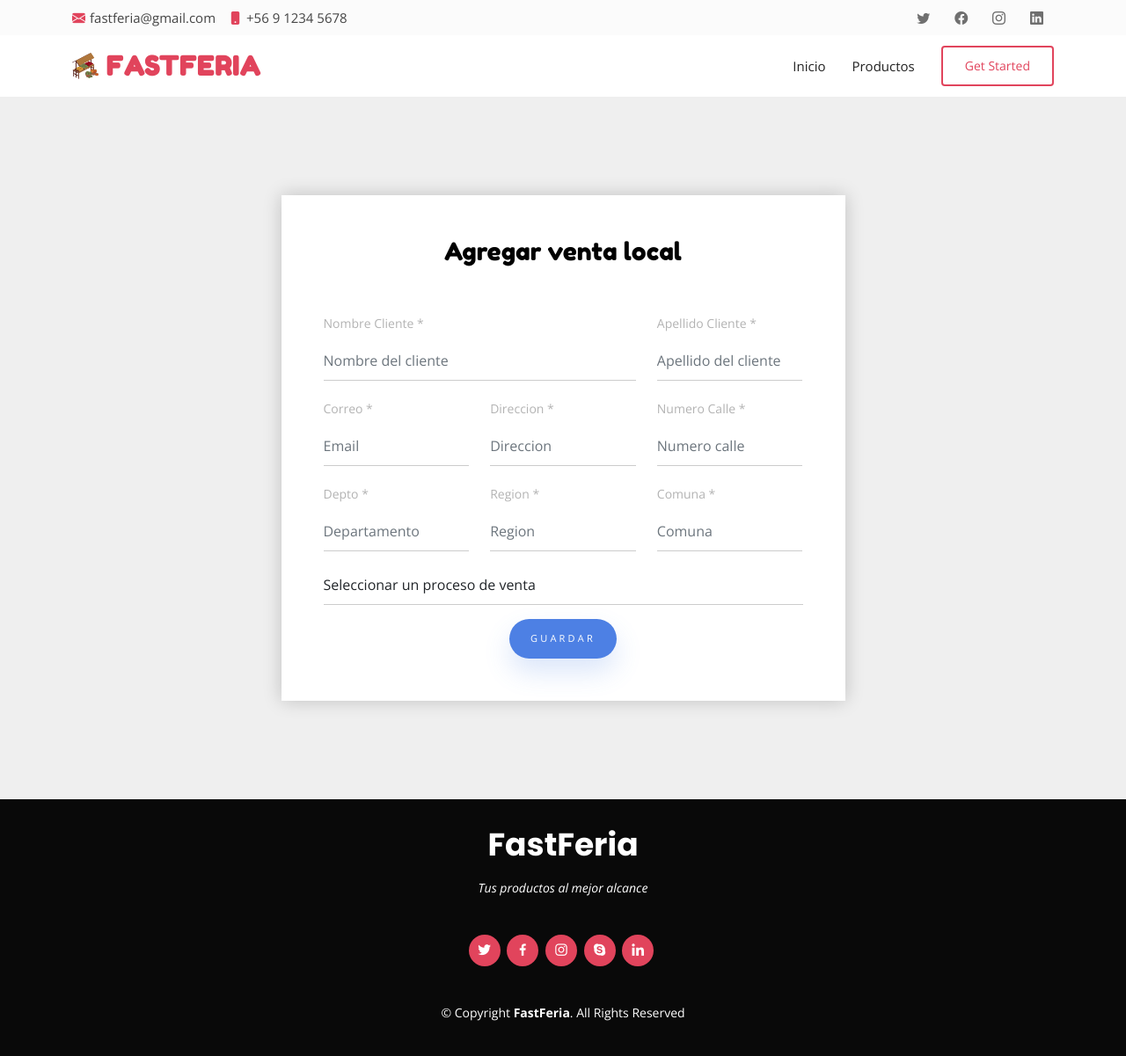
After one commit to maruizr/FastFeria, a Django app: template feria/templates/ventas/AgregarVentaLocal.html in a window 1280 px wide. The commit adds this page. Shown: the whole page at 88% size. Run offline with Django 4.2, Linux system fonts and the light colour scheme; the template is opened without the code that fills it: most values are stand-ins (such as "Sample title", 1, 10 or a date in 2020); some libraries are stand-ins or nearby versions.

Commit message:
cambio de diseño en agregar ventas locales, nuevo template para listar las ventas locales.

```diff
--- /dev/null
+++ b/feria/templates/ventas/AgregarVentaLocal.html
@@ -0,0 +1,161 @@
+
+    {% extends 'base.html' %}
+    {% load static %}
+    {% block css %}
+    <link rel="stylesheet" href="{% static 'css/form-prod.css' %}">
+    <script src="https://cdnjs.cloudflare.com/ajax/libs/jquery/3.4.0/jquery.min.js"></script>
+    <script src="https://cdnjs.cloudflare.com/ajax/libs/jquery-validate/1.19.0/jquery.validate.min.js"></script>
+    {% endblock %}
+    {% block content %}
+    <div class="content">
+
+        <div class="container">
+          <div class="row align-items-stretch justify-content-center no-gutters">
+            <div class="col-md-7">
+              <div class="form h-100 contact-wrap p-5">
+                <h3 class="text-center">Agregar venta local</h3>
+                <form id="basic-form" action="" method="POST" enctype="multipart/form-data">
+                    {% csrf_token %}
+                  <div class="row mt-5">
+                    <div class="col-md-8 form-group mb-3">
+                      <label for="nombre_cliente" class="col-form-label">Nombre Cliente *</label>
+                      <input type="text" class="form-control" name="nombre_cliente" id="nombre_cliente" placeholder="Nombre del cliente" required>
+                    </div>
+                    <div class="col-md-4 form-group mb-3">
+                      <label for="apellido_cliente" class="col-form-label">Apellido Cliente *</label>
+                      <input type="text" class="form-control" name="apellido_cliente" id="apellido_cliente"  placeholder="Apellido del cliente" required>
+                    </div>
+                    <div class="col-md-4 form-group mb-3">
+                        <label for="correo" class="col-form-label">Correo *</label>
+                        <input type="email" class="form-control" name="correo" id="correo"  placeholder="Email" required>
+                    </div>
+                    <div class="col-md-4 form-group mb-3">
+                        <label for="direccion" class="col-form-label">Direccion *</label>
+                        <input type="text" class="form-control" name="direccion" id="direccion"  placeholder="Direccion" required>
+                    </div>
+                    <div class="col-md-4 form-group mb-3">
+                        <label for="direccion" class="col-form-label">Numero Calle *</label>
+                        <input type="text" class="form-control" name="num_calle" id="num_calle"  placeholder="Numero calle" required>
+                    </div>
+                    <div class="col-md-4 form-group mb-3">
+                        <label for="direccion" class="col-form-label">Depto *</label>
+                        <input type="text" class="form-control" name="depto" id="depto"  placeholder="Departamento" required>
+                    </div>
+                    <div class="col-md-4 form-group mb-3">
+                        <label for="direccion" class="col-form-label">Region *</label>
+                        <input type="text" class="form-control" name="region" id="region"  placeholder="Region" required>
+                    </div>
+                    <div class="col-md-4 form-group mb-3">
+                        <label for="direccion" class="col-form-label">Comuna *</label>
+                        <input type="text" class="form-control" name="comuna" id="comuna"  placeholder="Comuna" required>
+                    </div>
+                  </div>
+
+                  <div class="row">
+                    <div class="col-md-12 form-group mb-3">
+                        <select class="form-control" name="procesosventas" id="procesosventas" required>
+                            <option value="">Seleccionar un proceso de venta</option>
+                            {% for i in proceso_Venta %}
+                                <option value="{{i.0}}">{{i.1}}</option>
+                            {% endfor %}
+                        </select>
+                    </div>
+                  </div>
+
+
+
+
+                  <div class="row justify-content-center">
+                    <div class="col-md-5 form-group text-center">
+                      <input type="submit" value="Guardar" class="btn btn-block btn-primary rounded-0 py-2 px-4">
+                      <span class="submitting"></span>
+                    </div>
+                  </div>
+                </form>
+
+                <div id="form-message-warning mt-4"></div>
+                <div id="form-message-success">{{mensaje}}
+                </div>
+
+              </div>
+            </div>
+          </div>
+        </div>
+      </div>
+      <script>
+        $(document).ready(function() {
+          $("#basic-form").validate({
+            rules: {
+              nombre_cliente: {
+                required: true,
+                minlength: 3
+              },
+              apellido_cliente: {
+                required: true,
+                minlength: 3
+              },
+              direccion: {
+                required: true,
+                minlength: 3
+              },
+              num_calle: {
+                required: true,
+                number: true,
+                min: 0
+              },
+              depto: {
+                required: true,
+                number: true,
+                min: 0
+              },
+              region: {
+                required: true,
+              },
+              comuna: {
+                required: true,
+              },
+              procesosventas: {
+                required: true,
+              }
+            },
+            messages : {
+                nombre_cliente: {
+                required: "Debe ingresar el nombre del producto",
+                minlength: "Debe ingresar mínimo 3 cáracteres"
+              },
+              apellido_cliente: {
+                required: "Debe ingresar el apellido",
+              },
+              direccion: {
+                required: "Debe ingresar la dirección",
+                minlength: "Debe ingresar mínimo 20 cáracteres"
+              },
+              num_calle: {
+                required: "Debe ingresar el stock del producto",
+                number: "Debe ingresar cáracteres númericos",
+              },
+              depto: {
+                required: "Debe ingresar la imagen del producto"
+              },
+              region: {
+                required: "Debe ingresar su region"
+              },
+              comuna: {
+                required: "Debe ingresar su comuna"
+              },
+              procesosventas: {
+                required: "Debe seleccionar un proceso de venta",
+              }
+
+            }
+          });
+        });
+      </script>
+    {% endblock %}
+    {% block js %}
+    <script src="{% static 'js/jquery-3.3.1.min.js' %}"></script>
+    <script src="{% static 'js/popper.min.js' %}"></script>
+    <script src="{% static 'js/bootstrap.min.js' %}"></script>
+    <script src="{% static 'js/jquery.validate.min.js' %}"></script>
+    <script src="{% static 'js/main.js' %}"></script>
+    {% endblock %}
--- a/feria/urls.py
+++ b/feria/urls.py
@@ -6,7 +6,7 @@ urlpatterns=[
     path('', index, name="index"),
     path('login/', login, name="login"),
     path('registro/', registro, name="registro"),
-    path('ventas/',ventasLocales, name="ventas"),
+    path('AgregarVentaLocal/',Agregar_ventas_Locales, name="AgregarVentaLol"),
     path('usuarios/',agregarUsuarios, name="usuarios"),
     path('agregar-producto/', agregarProducto, name="agregar-producto"),
     path('productos/', listarProducto, name="productos"),
@@ -16,6 +16,7 @@ urlpatterns=[
     path('RecargarSaldo/', recargadeSaldo, name="recargadeSaldo"),
     path('ProcesoVenta/', procesodeVenta, name="procesodeVenta"),
     path('agregarprocesoventas/<int:id_proc_pedido>', agregarProcesoVenta, name="agregarProcesoVenta"),
+    path('ventasLocales/', listarVentasLocales, name="Ventas Locales")
 
 
 ]
```
Also changed, not shown: feria/templates/ventas/listarVentaLocal.html (+46 -63 lines), feria/views.py (+12 -4 lines).
